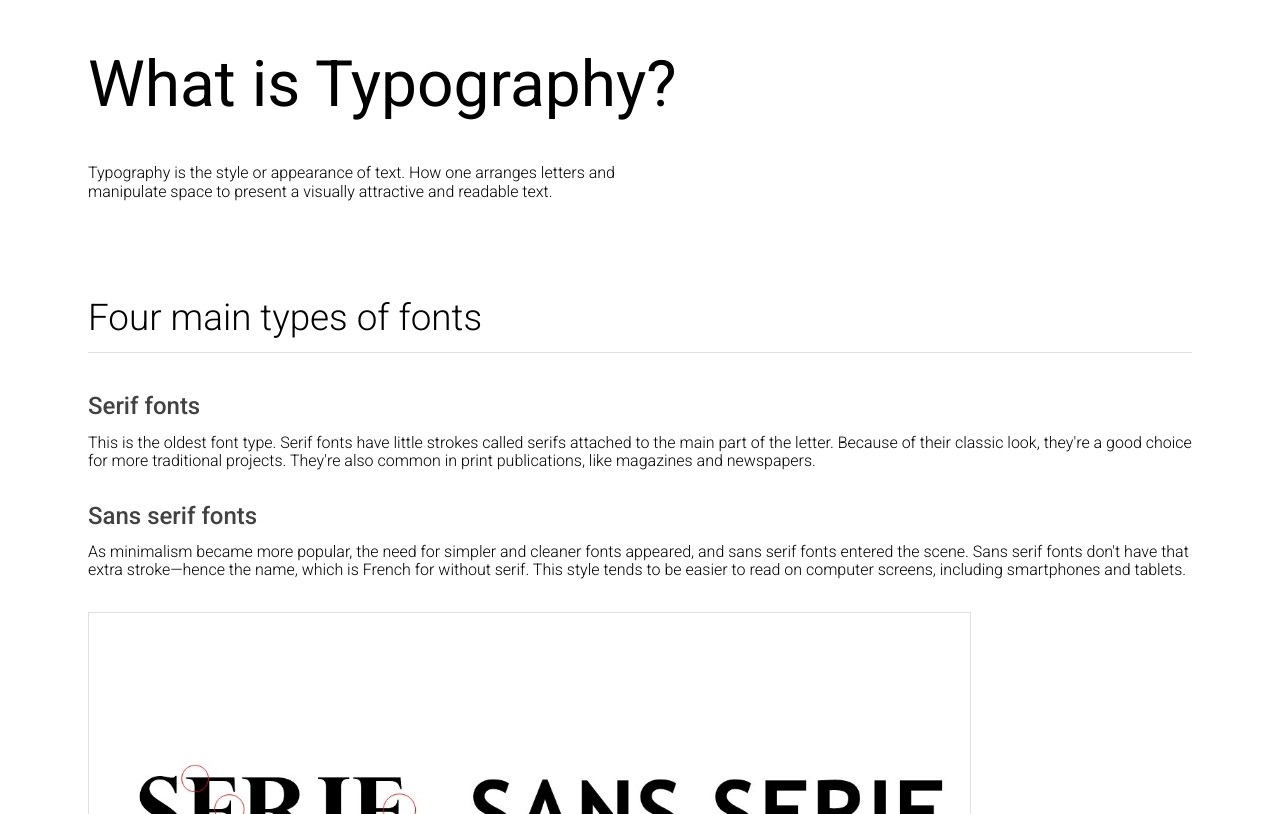
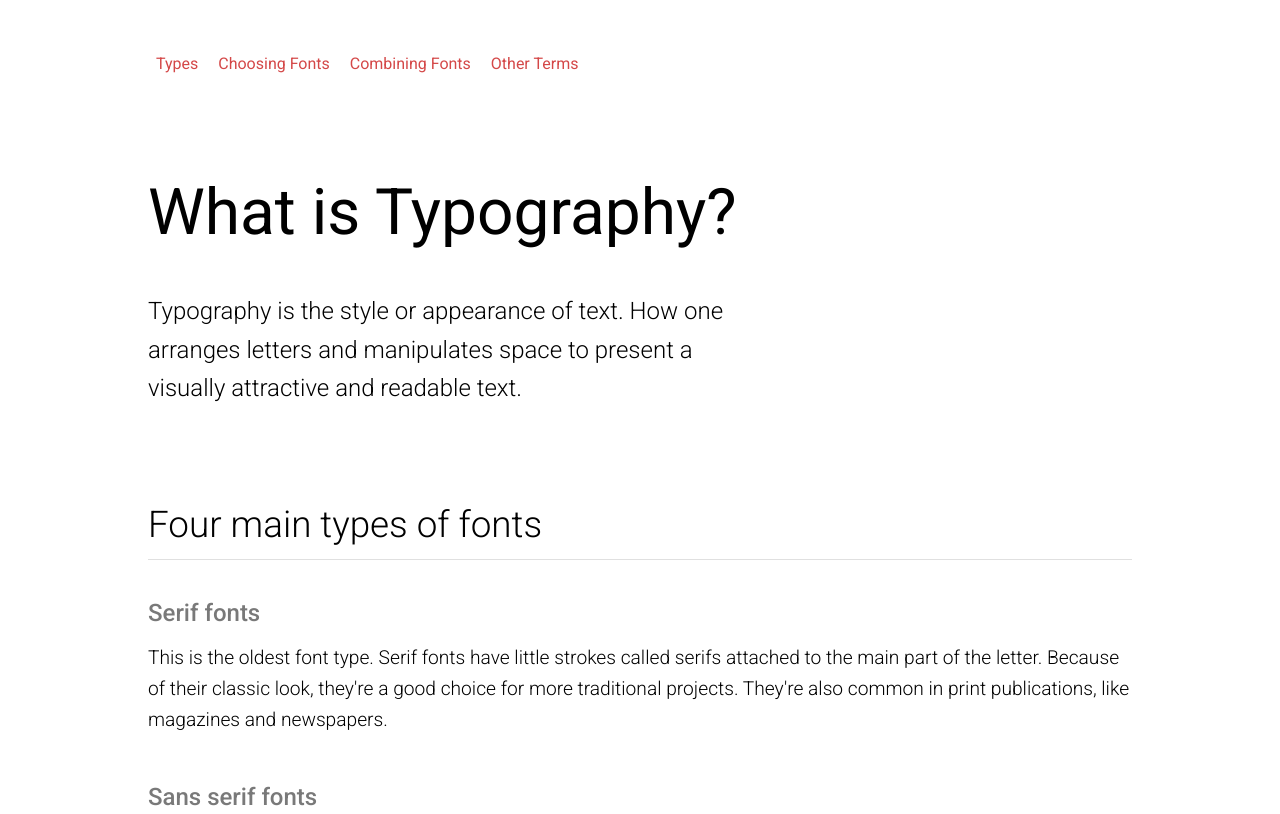
Before and after one commit to hebaulf/design-fundamentals-typography, a plain HTML site: page index.html in a window 1280 px wide. Shown: the top 814 px of the page. Drawn offline with Linux system fonts and the light colour scheme.

Commit message:
Update README.md, html and styles.

```diff
--- a/index.html
+++ b/index.html
@@ -10,14 +10,21 @@
 </head>
 <body>
     <header>
-
+        <nav>
+            <ul>
+                <li><a class="line-hover" href="#types">Types</a></li>
+                <li><a class="line-hover" href="#choose">Choosing Fonts</a></li>
+                <li><a class="line-hover" href="#combine">Combining Fonts</a></li>
+                <li><a class="line-hover" href="#other">Other Terms</a></li>
+            </ul>
+        </nav>
     </header>
     <main>
         <article class="article">
             <h1>What is Typography?</h1>
-            <p>Typography is the style or appearance of text. How one arranges letters and manipulate space to present a visually attractive and readable text.</p>
+            <p class="large">Typography is the style or appearance of text. How one arranges letters and manipulates space to present a visually attractive and readable text.</p>
 
-            <h2>Four main types of fonts</h2>
+            <h2 id="types">Four main types of fonts</h2>
             <h3>Serif fonts</h3>
             <p>This is the oldest font type. Serif fonts have little strokes called serifs attached to the main part of the letter. Because of their classic look, they're a good choice for more traditional projects. They're also common in print publications, like magazines and newspapers.</p>
 
@@ -33,20 +40,20 @@
             <p>Display fonts, also known as decorative fonts, are the most diverse group of fonts. Because of their decorative nature, display fonts are best for small amounts of text, like titles and headers and more graphic-heavy designs. their appearance varies: there are highly decorative ones (Monoton), there are minimalist ones (Poiret One), Bangers looks very comic-esque, and Special Elite is a typewriter font.</p>
             <img class="border" src="./images/display-fonts.jpg" alt="Various display fonts">
 
-            <h2>Choosing a font</h2>
-            <p>When choosing a font it is important to think about what you want to portray. Fonts can come across as casual, neutral, exotic or graphic. So it’s important to choose a font that fits the criteria. For instance, if you’re portraying a mood of nostalgia, you might consider picking serif over sans serif.</p>
+            <h2 id="choose">Choosing a font</h2>
+            <p>When choosing a font it is important to think about what you want to portray. Fonts can come across as casual, neutral, exotic or graphic. So it’s important to choose a font that fits the criteria. For instance, if you want to portray a feeling of credibility and a reliability, you might consider picking a serif font else a sans serif for portraying a lighter and fresher vibe.</p>
 
             <blockquote>
                 <p>Styles come and go. Good design is a language, not a style</p>
                 <span>-- Massimo Vignelli (Designer) --</span>
             </blockquote>
 
-            <h2>Combining fonts</h2>
+            <h2 id="combine">Combining fonts</h2>
             <p>When deciding which fonts to use, less is more. It's best to limit yourself to one or two per project, never more than three. You can always play with sizes, weight and style of the font.</p>
             <p>Don't be afraid to combine font styles that are different but complementary, like sans serif with serif, short with tall, or decorative with simple. Google Fonts for example offers a selection of popular pairings of a chosen font.</p>
             <a href="https://fonts.google.com/specimen/Kaisei+HarunoUmi#pairings"></a>
 
-            <h2>Other important terms</h2>
+            <h2 id="other">Other important terms</h2>
             <h3>Hierarchy</h3>
             <p>Hierarchy is used to guide the reader's eye to whatever is most important. In other words, it shows them where to begin and where to go next using different levels of emphasis with colour, size, contrast and alignment.</p>
             <p>Establishing hierarchy is simple: Just decide which elements you want the reader to notice first, then make them stand out. High-level items are usually larger, bolder, or different in some way. Remember to keep it simple and stick to just a few complementary styles.</p>
@@ -74,7 +81,7 @@
 
     </main>
     <footer>
-        <h4>Referances</h4>
+        <h3>Sources:</h3>
         <p>
             <a href="https://edu.gcfglobal.org/en/beginning-graphic-design/typography/1/What is typography?" target="_blank" rel="noopener">edu.gcfglobal.org</a>
             <a href="https://bunnystudio.com/blog/library/design/graphic-design-basics-typography-the-logic-to-wow/" target="_blank" rel="noopener">bunnystudio.com</a>
--- a/style.css
+++ b/style.css
@@ -1,5 +1,6 @@
 @import url("https://fonts.googleapis.com/css2?family=Roboto:wght@300;400;500;700&display=swap");
 
+/* Basic styles */
 * {
   box-sizing: border-box;
   margin: 0;
@@ -8,12 +9,13 @@
 
 html {
   height: 100vh;
+  scroll-behavior: smooth;
 }
 
 body {
   min-height: 100vh;
   width: 100vw;
-  max-width: 1200px;
+  max-width: 1080px;
   min-width: 320px;
   margin: 0 auto;
   font-family: "Roboto", sans-serif;
@@ -22,10 +24,10 @@ body {
 
 @media screen and (min-width: 320px) {
   body {
-    font-size: calc(10px + (16 - 10) * ((100vw - 320px) / (1200 - 320)));
+    font-size: calc(10px + (16 - 10) * ((100vw - 320px) / (1080 - 320)));
   }
 }
-@media screen and (min-width: 1200px) {
+@media screen and (min-width: 1080px) {
   body {
     font-size: 16px;
   }
@@ -36,6 +38,51 @@ main {
   margin: 3rem;
 }
 
+/* Header and nav styles */
+header {
+  display: flex;
+  flex-wrap: nowrap;
+  justify-content: flex-start;
+  align-items: center;
+  height: 8rem;
+  padding: 0 3rem;
+  background-color: #fff;
+}
+header nav ul {
+  padding: 0;
+}
+header nav li {
+  display: inline-block;
+  margin: 5px;
+}
+header nav a {
+  position: relative;
+  padding: 5px 3px;
+  color: rgb(212, 72, 72);
+  text-decoration: none;
+  transition: color 0.3s;
+}
+header nav a:before {
+  content: "";
+  position: absolute;
+  background-color: rgb(168, 56, 56);
+  width: 0;
+  height: 2px;
+  left: 0;
+  bottom: 0;
+  opacity: 1;
+  transition: all 0.3s;
+}
+header nav a:hover,
+header nav a:focus {
+  color: rgb(168, 56, 56);
+}
+header nav a:hover:before,
+header nav a:focus:before {
+  width: 100%;
+}
+
+/* Heading styles */
 h1,
 h2,
 h3,
@@ -62,8 +109,8 @@ h2 {
 }
 
 h3 {
-  margin-bottom: 0.8rem;
-  color: rgb(66, 66, 66);
+  margin-bottom: 1rem;
+  color: rgb(121, 121, 121);
   font-size: 1.5rem;
 }
 
@@ -71,15 +118,22 @@ h4 {
   font-size: 1rem;
 }
 
+/* Paragraph styles */
 p {
-  font-size: 1rem;
+  margin-bottom: 3rem;
+  font-size: 1.2rem;
   font-weight: 300;
-  margin-bottom: 2rem;
+  line-height: 1.6;
 }
 
+p.large {
+  font-size: 1.5rem;
+}
+
+/* Blockquote styles */
 blockquote {
   background: rgb(245, 245, 245);
-  border-left: 10px solid rgb(170, 170, 170);
+  border-left: 10px solid rgb(212, 72, 72);
   margin-top: 5rem;
   padding: 3rem 2rem;
   quotes: "\201C""\201D""\2018""\2019";
@@ -92,7 +146,7 @@ blockquote p {
 
 blockquote:before {
   content: open-quote;
-  color: rgb(151, 151, 151);
+  color: rgb(212, 72, 72);
   font-size: 10rem;
   line-height: 0.1rem;
   margin-right: 1.5rem;
@@ -105,6 +159,7 @@ blockquote span {
   font-size: 0.8rem;
 }
 
+/* Image styles */
 img {
   display: block;
   width: 100%;
@@ -127,11 +182,16 @@ img.border {
   border: 1px solid rgb(224, 224, 224);
 }
 
+/* Footer styles */
 footer {
   margin: 3rem;
   margin-top: 5rem;
   padding: 2rem 0 3rem;
   border-top: 1px solid rgb(224, 224, 224);
+}
+
+footer h3 {
+  color: rgb(0, 0, 0);
 }
 
 footer p a {
@@ -144,5 +204,5 @@ footer p a {
 }
 
 footer p a:hover {
-  color: rgb(71, 206, 165);
+  color: rgb(212, 72, 72);
 }
```
Also changed, not shown: 1 other file.
